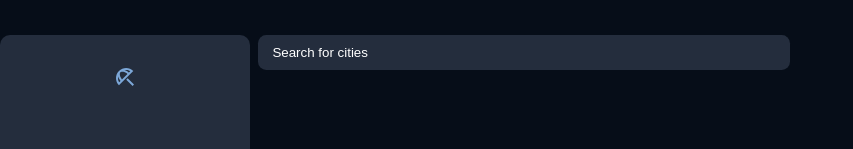
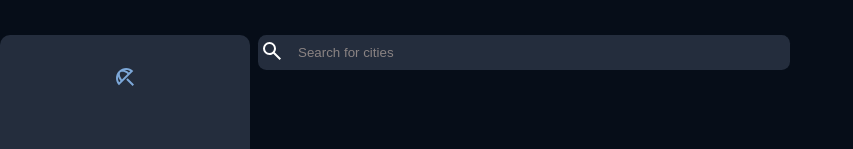
Before and after one commit to Axtam-01/Weather-APP-Vue-js, a Vue app: page / in a window 1280 px wide. Shown: the top 149 px of the page, without its empty margins (0-853 px from the left). Built offline with nearby package versions, Linux system fonts and the light colour scheme.

Commit message:
I added a search button.

```diff
--- a/src/components/searchCity.vue
+++ b/src/components/searchCity.vue
@@ -8,6 +8,12 @@
         placeholder="Search for cities"
         class="search"
       />
+      <button @click="submitCity" class="searchBtn">
+        <img
+          src="/src/assets/img/search_24dp_FFF_FILL0_wght400_GRAD0_opsz24 (1).svg"
+          alt="searchImg"
+        />
+      </button>
     </section>
   </div>
 </template>
@@ -36,8 +42,20 @@ const submitCity = () => {
   border: none;
   padding-left: 0.9rem;
   outline: none;
+  padding-left: 40px;
 }
 .search::placeholder {
-  color: white;
+  color: rgb(138, 131, 131);
+}
+.weatherNav {
+  display: flex;
+  align-items: center;
+}
+.searchBtn {
+  background: none;
+  border: none;
+  position: absolute;
+  left: 260px;
+  cursor: pointer;
 }
 </style>
```
Also changed, not shown: src/assets/img/search_24dp_FFF_FILL0_wght400_GRAD0_opsz24 (1).svg (added).
